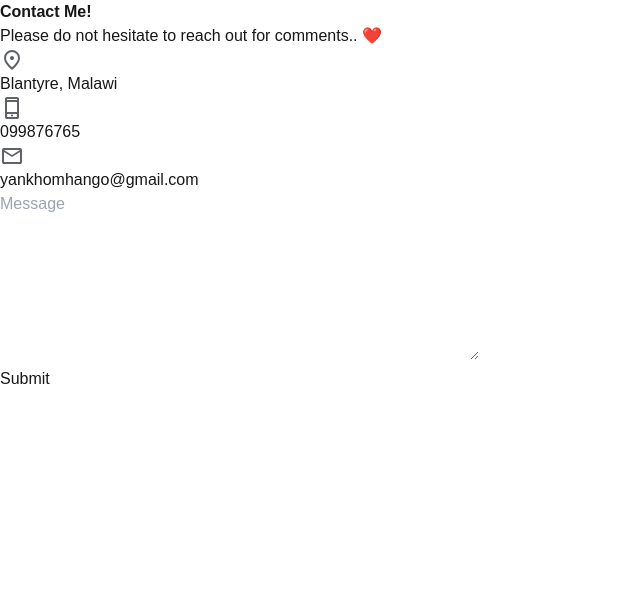
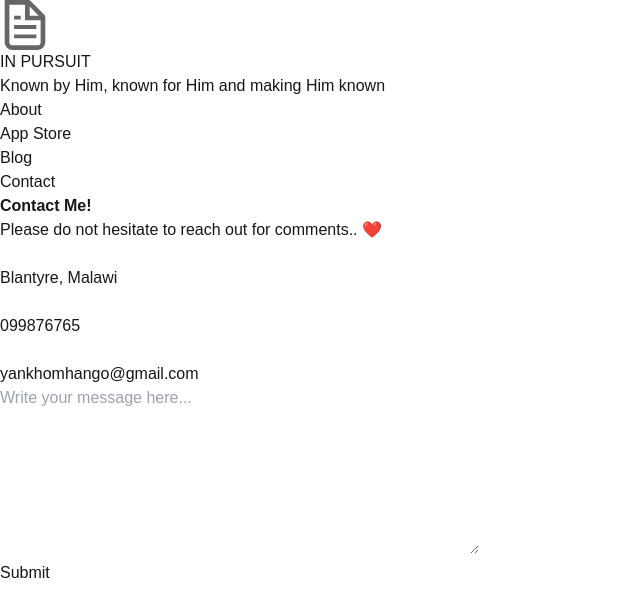
Before and after one commit to KondwaniChikaonda/In_Pursuit, a Next.js app: page /contact in a window 1280 px wide. Shown: the top 616 px of the page, without its empty margins (0-640 px from the left). Built offline with nearby package versions, Linux system fonts and the light colour scheme.

Commit message:
created contanct page

```diff
--- a/src/app/contact/page.jsx
+++ b/src/app/contact/page.jsx
@@ -1,9 +1,11 @@
 import Contact from '@/components/Contact'
+import Header from '@/components/Header'
 import React from 'react'
 
 export default function contact() {
   return (
     <div>
+      <Header/>
       <Contact/>
     </div>
   )
--- a/src/components/Contact.jsx
+++ b/src/components/Contact.jsx
@@ -2,28 +2,56 @@ import React from 'react'
 
 export default function Contact() {
   return (
-    <div className='p-3 items-center flex flex-col'>
-      <h1 className='text-black text-3xl'> <strong>Contact Me!</strong> </h1>
+    <div className='p-6 flex flex-col items-center bg-cover bg-center'>
+      <h1 className='text-black text-3xl font-bold mb-6'>
+        <strong>Contact Me!</strong>
+      </h1>
 
-      <div className='my-5'>
+      <div className='my-6 p-6 bg-white bg-opacity-90 rounded-lg shadow-lg w-full max-w-4xl text-center'>
+        <h3 className='text-lg font-semibold text-gray-700 mb-4'>
+          Please do not hesitate to reach out for comments.. ❤️
+        </h3>
 
-      <h3>Please do not hesitate to reach out for comments.. ❤️</h3>
-      <p>
-      <svg xmlns="http://www.w3.org/2000/svg" height="24px" viewBox="0 -960 960 960" width="24px" fill="#5f6368"><path d="M480-480q33 0 56.5-23.5T560-560q0-33-23.5-56.5T480-640q-33 0-56.5 23.5T400-560q0 33 23.5 56.5T480-480Zm0 294q122-112 181-203.5T720-552q0-109-69.5-178.5T480-800q-101 0-170.5 69.5T240-552q0 71 59 162.5T480-186Zm0 106Q319-217 239.5-334.5T160-552q0-150 96.5-239T480-880q127 0 223.5 89T800-552q0 100-79.5 217.5T480-80Zm0-480Z"/></svg>
-        Blantyre, Malawi</p>
-      <p>
-      <svg xmlns="http://www.w3.org/2000/svg" height="24px" viewBox="0 -960 960 960" width="24px" fill="#5f6368"><path d="M280-40q-33 0-56.5-23.5T200-120v-720q0-33 23.5-56.5T280-920h400q33 0 56.5 23.5T760-840v720q0 33-23.5 56.5T680-40H280Zm0-200v120h400v-120H280Zm200 100q17 0 28.5-11.5T520-180q0-17-11.5-28.5T480-220q-17 0-28.5 11.5T440-180q0 17 11.5 28.5T480-140ZM280-320h400v-400H280v400Zm0-480h400v-40H280v40Zm0 560v120-120Zm0-560v-40 40Z"/></svg>099876765</p>
-      <p>
-      <svg xmlns="http://www.w3.org/2000/svg" height="24px" viewBox="0 -960 960 960" width="24px" fill="#5f6368"><path d="M160-160q-33 0-56.5-23.5T80-240v-480q0-33 23.5-56.5T160-800h640q33 0 56.5 23.5T880-720v480q0 33-23.5 56.5T800-160H160Zm320-280L160-640v400h640v-400L480-440Zm0-80 320-200H160l320 200ZM160-640v-80 480-400Z"/></svg>
-        yankhomhango@gmail.com</p>
+        <div className='flex flex-col items-center text-gray-700 space-y-4'>
+          <p className='flex items-center space-x-2'>
+            <svg xmlns="http://www.w3.org/2000/svg" height="24px" width="24px" fill="#5f6368">
+              <path d="M480-480q33 0 56.5-23.5T560-560q0-33-23.5-56.5T480-640q-33 0-56.5 23.5T400-560q0 33 23.5 56.5T480-480Zm0 294q122-112 181-203.5T720-552q0-109-69.5-178.5T480-800q-101 0-170.5 69.5T240-552q0 71 59 162.5T480-186Zm0 106Q319-217 239.5-334.5T160-552q0-150 96.5-239T480-880q127 0 223.5 89T800-552q0 100-79.5 217.5T480-80Zm0-480Z"/>
+            </svg>
+            <span>Blantyre, Malawi</span>
+          </p>
+
+          <p className='flex items-center space-x-2'>
+            <svg xmlns="http://www.w3.org/2000/svg" height="24px" width="24px" fill="#5f6368">
+              <path d="M280-40q-33 0-56.5-23.5T200-120v-720q0-33 23.5-56.5T280-920h400q33 0 56.5 23.5T760-840v720q0 33-23.5 56.5T680-40H280Zm0-200v120h400v-120H280Zm200 100q17 0 28.5-11.5T520-180q0-17-11.5-28.5T480-220q-17 0-28.5 11.5T440-180q0 17 11.5 28.5T480-140ZM280-320h400v-400H280v400Zm0-480h400v-40H280v40Zm0 560v120-120Zm0-560v-40 40Z"/>
+            </svg>
+            <span>099876765</span>
+          </p>
+
+          <p className='flex items-center space-x-2'>
+            <svg xmlns="http://www.w3.org/2000/svg" height="24px" width="24px" fill="#5f6368">
+              <path d="M160-160q-33 0-56.5-23.5T80-240v-480q0-33 23.5-56.5T160-800h640q33 0 56.5 23.5T880-720v480q0 33-23.5 56.5T800-160H160Zm320-280L160-640v400h640v-400L480-440Zm0-80 320-200H160l320 200ZM160-640v-80 480-400Z"/>
+            </svg>
+            <span>yankhomhango@gmail.com</span>
+          </p>
+        </div>
       </div>
 
-      <form action="">
-      <textarea cols={50} rows={7} name="message" id="" placeholder='Message'></textarea>
-      <br />
-      <button className='my-5 bg-gray-400 px-6 py-2 text-white rounded-md'>Submit</button>
+      <form className='w-full max-w-4xl p-6 bg-white bg-opacity-90 rounded-lg shadow-lg mt-8'>
+        <textarea
+          cols={50}
+          rows={7}
+          name="message"
+          placeholder="Write your message here..."
+          className="w-full p-4 border border-gray-300 rounded-md text-gray-700 focus:outline-none focus:ring-2 focus:ring-indigo-500 mb-4"
+        ></textarea>
+        <br />
+        <button
+          type="submit"
+          className='w-full py-3 bg-gray-400 text-white font-semibold rounded-md hover:bg-gray-500 transition duration-200'
+        >
+          Submit
+        </button>
       </form>
-
     </div>
   )
 }
--- a/src/components/Header.jsx
+++ b/src/components/Header.jsx
@@ -3,7 +3,7 @@ import Link from "next/link";
 
 export default function Header() {
   return (
-    <header className="bg-[#222324] text-white py-8">
+    <header className="bg-[#222324] text-white py-1">
       <div className="container mx-auto flex flex-col items-center px-4">
 
         {/* Logo and Title Section */}
```
Also changed, not shown: src/components/DocumentAudioPage.jsx (+15 -4 lines), public/sun.jpg (added).
